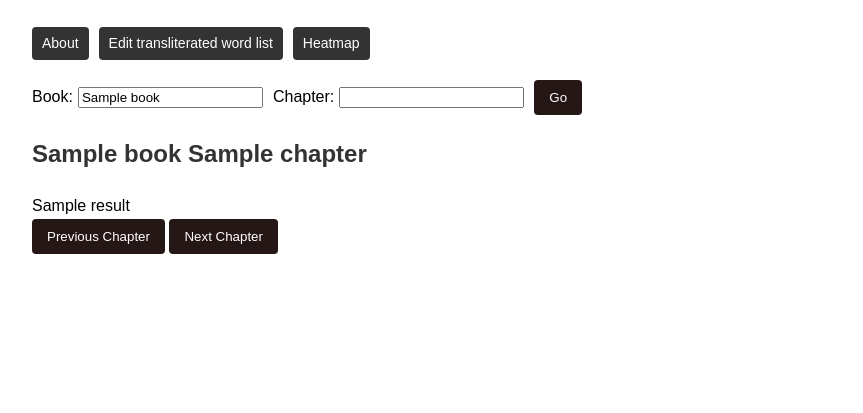
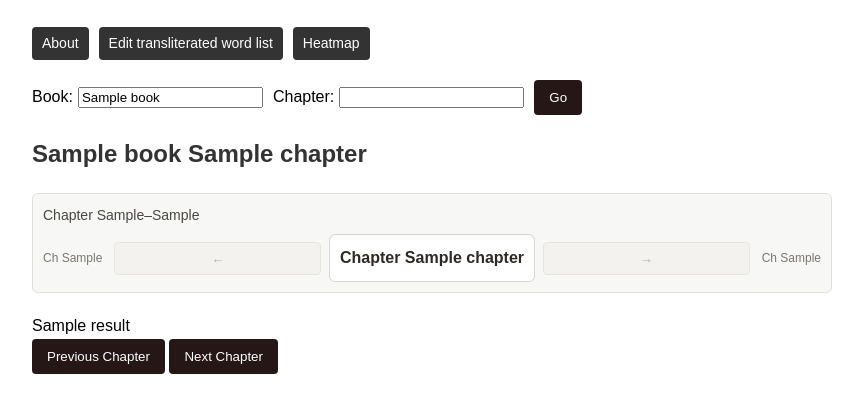
Before and after one commit to j0b07oz/bibleTransliteration, a Flask app: template app/templates/home.html in a window 1280 px wide. Shown: the part 145-558 px from the top of the page, without its empty margins (208-1071 px from the left). Run offline with Flask 3, Linux system fonts and the light colour scheme; the template is opened without the code that fills it: most values are stand-ins (such as "Sample title", 1, 10 or a date in 2020); parts of the project's set-up code (start-up, migrations or seed data) failed here and were passed over.

Commit message:
Add chapter unit navigation bar

```diff
--- a/app/routes.py
+++ b/app/routes.py
@@ -31,6 +31,10 @@ with open(strongs_path, 'r', encoding='utf-8') as f:
 with open(kjv_path, 'r', encoding='utf-8') as f:
     kjv_data = json.load(f)
 
+outlines_path = os.path.abspath(os.path.join(current_dir, '..', 'bible_bsb_book_outlines_with_ranges.json'))
+with open(outlines_path, 'r', encoding='utf-8') as f:
+    outlines_data = json.load(f)
+
 # Build mappings for book order and chapter counts
 book_order = {}
 book_chapter_count = {}
@@ -41,6 +45,33 @@ for verse in kjv_data.get('verses', []):
     chapter = int(verse['chapter'])
     if name not in book_chapter_count or chapter > book_chapter_count[name]:
         book_chapter_count[name] = chapter
+
+
+def get_unit_range(book, chapter):
+    if not book or chapter is None:
+        return None, None
+
+    book_outlines = outlines_data.get(book, [])
+    best_match = None
+
+    for entry in book_outlines:
+        start_info = entry.get('range_start') or {}
+        end_info = entry.get('range_end') or {}
+        try:
+            start_chapter = int(start_info.get('chapter'))
+            end_chapter = int(end_info.get('chapter'))
+        except (TypeError, ValueError):
+            continue
+
+        if start_chapter <= chapter <= end_chapter:
+            span = end_chapter - start_chapter
+            if best_match is None or span < best_match[0]:
+                best_match = (span, start_chapter, end_chapter)
+
+    if best_match:
+        return best_match[1], best_match[2]
+
+    return chapter, chapter
 
 @app.route('/', methods=['GET', 'POST'])
 def home():
@@ -60,7 +91,9 @@ def home():
             user_strongs_dict = get_user_strongs_dict()
             result = transliterate_chapter(book, chapter, user_strongs_dict, strongs_data, kjv_data)
 
-    return render_template('home.html', result=result, book=book, chapter=chapter)
+    unit_start, unit_end = get_unit_range(book, chapter)
+
+    return render_template('home.html', result=result, book=book, chapter=chapter, unit_start=unit_start, unit_end=unit_end)
 
 @app.route('/navigate', methods=['POST'])
 def navigate():
@@ -81,8 +114,9 @@ def navigate():
 
     user_strongs_dict = session.get('user_strongs_dict', default_strongs_dict)
     result = transliterate_chapter(book, chapter, user_strongs_dict, strongs_data, kjv_data)
+    unit_start, unit_end = get_unit_range(book, chapter)
 
-    return render_template('home.html', result=result, book=book, chapter=chapter)
+    return render_template('home.html', result=result, book=book, chapter=chapter, unit_start=unit_start, unit_end=unit_end)
 
 # Route for handling the user's strongs_dict
 @app.route('/edit_dict', methods=['GET', 'POST'])
--- a/app/static/css/main.css
+++ b/app/static/css/main.css
@@ -60,3 +60,76 @@ a:hover {
         flex-basis: 100%;
     }
 }
+
+.chapter-bar {
+    margin: 10px 0 20px;
+    padding: 10px;
+    background: #f7f7f5;
+    border: 1px solid #e0dfda;
+    border-radius: 6px;
+}
+
+.chapter-range-label {
+    font-size: 14px;
+    color: #4a4741;
+    margin-bottom: 8px;
+}
+
+.chapter-track {
+    display: flex;
+    align-items: center;
+    gap: 12px;
+}
+
+.chapter-endpoint {
+    font-size: 12px;
+    color: #7a776f;
+}
+
+.chapter-steps {
+    flex: 1;
+    display: grid;
+    grid-template-columns: 1fr auto 1fr;
+    align-items: center;
+    gap: 8px;
+}
+
+.chapter-step {
+    margin: 0;
+}
+
+.chapter-link {
+    width: 100%;
+    padding: 8px 10px;
+    font-size: 13px;
+    color: #3d3a34;
+    background: #ebeae6;
+    border: 1px solid #d8d6ce;
+    border-radius: 4px;
+    cursor: pointer;
+    transition: background-color 0.2s ease, color 0.2s ease;
+}
+
+.chapter-link:hover {
+    background: #e0ded7;
+    color: #2f2c28;
+}
+
+.chapter-link:disabled,
+.chapter-link[disabled] {
+    cursor: not-allowed;
+    background: #f3f2ee;
+    color: #b0ada6;
+    border-color: #e7e5dd;
+}
+
+.chapter-current {
+    text-align: center;
+    padding: 10px;
+    background: #fff;
+    color: #2d2a26;
+    border: 1px solid #d8d6ce;
+    border-radius: 6px;
+    box-shadow: inset 0 1px 2px rgba(0, 0, 0, 0.04);
+    font-weight: 600;
+}
--- a/app/templates/home.html
+++ b/app/templates/home.html
@@ -94,6 +94,39 @@
 
     {% if result %}
         <h2 id="currentPassage">{{ book }} {{ chapter }}</h2>
+
+        {% if unit_start and unit_end %}
+        <div class="chapter-bar" aria-label="Current outline unit">
+            <div class="chapter-range-label">Chapter {{ unit_start }}{% if unit_end != unit_start %}–{{ unit_end }}{% endif %}</div>
+            <div class="chapter-track">
+                <span class="chapter-endpoint">Ch {{ unit_start }}</span>
+                <div class="chapter-steps">
+                    {% if unit_start < chapter %}
+                    <form method="POST" action="{{ url_for('navigate') }}" class="chapter-step">
+                        <input type="hidden" name="book" value="{{ book }}">
+                        <input type="hidden" name="chapter" value="{{ chapter }}">
+                        <button type="submit" name="direction" value="prev" class="chapter-link">← {{ chapter - 1 }}</button>
+                    </form>
+                    {% else %}
+                    <button type="button" class="chapter-link" disabled>←</button>
+                    {% endif %}
+
+                    <div class="chapter-current">Chapter {{ chapter }}</div>
+
+                    {% if chapter < unit_end %}
+                    <form method="POST" action="{{ url_for('navigate') }}" class="chapter-step">
+                        <input type="hidden" name="book" value="{{ book }}">
+                        <input type="hidden" name="chapter" value="{{ chapter }}">
+                        <button type="submit" name="direction" value="next" class="chapter-link">{{ chapter + 1 }} →</button>
+                    </form>
+                    {% else %}
+                    <button type="button" class="chapter-link" disabled>→</button>
+                    {% endif %}
+                </div>
+                <span class="chapter-endpoint">Ch {{ unit_end }}</span>
+            </div>
+        </div>
+        {% endif %}
         <div class="result">
             {{ result|safe }}
         </div>
```
